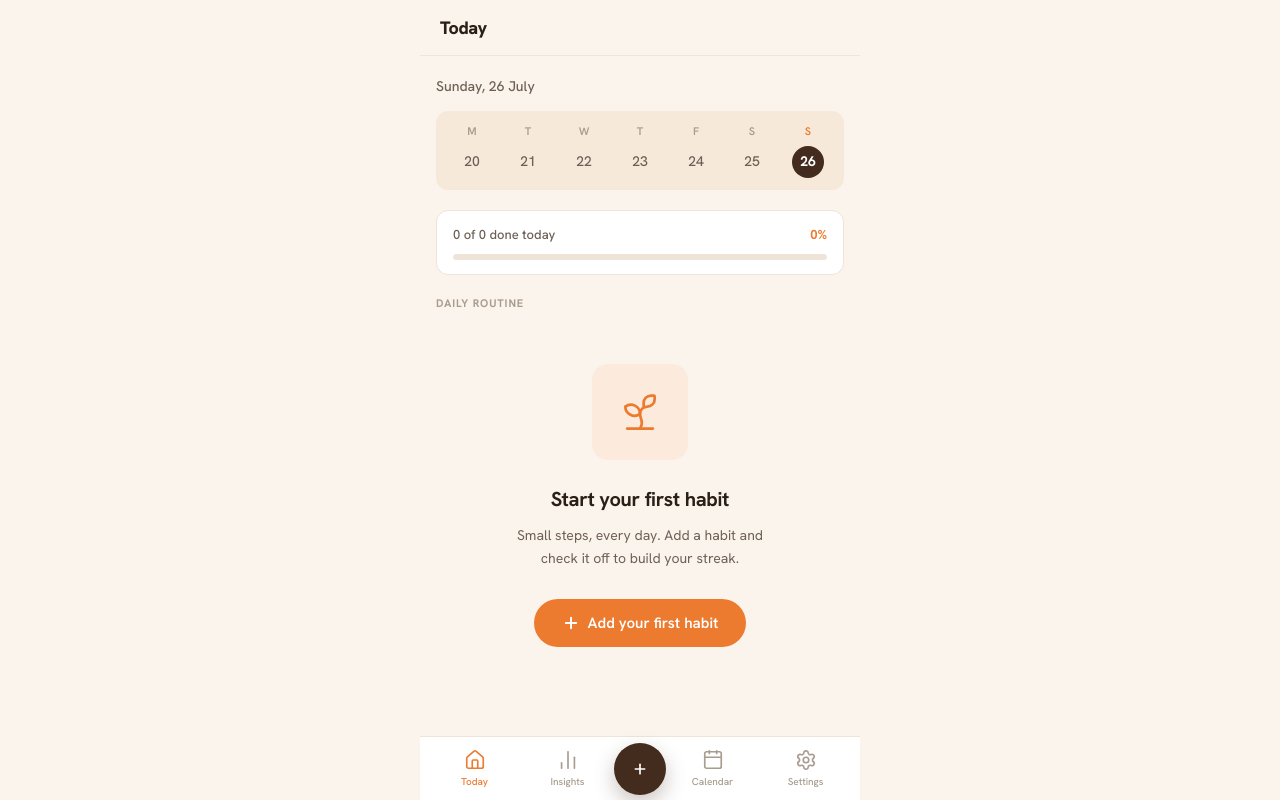
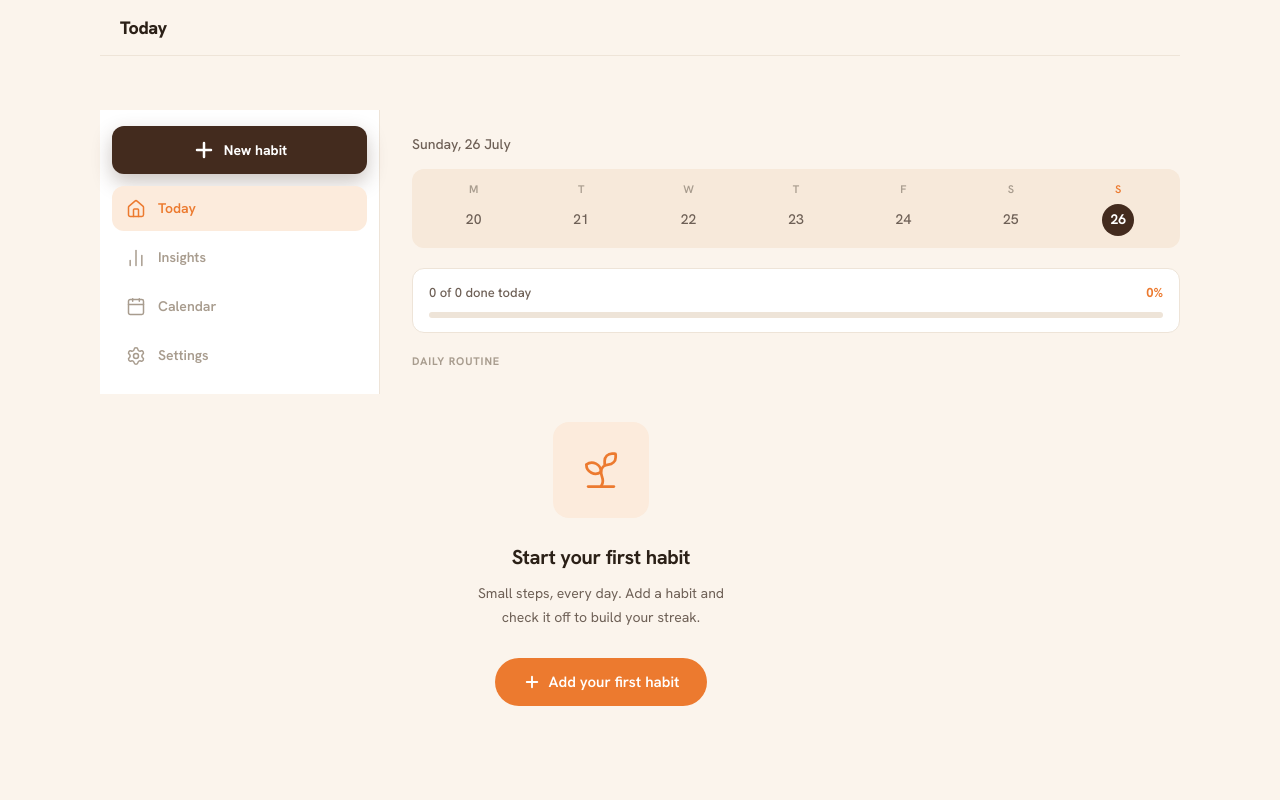
Before and after one commit to xtekkis/habit-tracker, a Flask app: page / in a window 1280 px wide. Run offline with Flask 3, Linux system fonts and the light colour scheme; data comes from the database, SQL or seed files in the repository; data that the repository does not hold is empty.

Commit message:
Added desktop two-column responsive layout

```diff
--- a/static/style.css
+++ b/static/style.css
@@ -2067,3 +2067,141 @@ html.no-scroll {
     from { opacity: 0; }
     to   { opacity: 1; }
 }
+
+/* Habit tile icon */
+
+.habit-tile svg { width: 22px; height: 22px; color: #fff; stroke-width: 2; }
+
+/* Icon picker */
+
+.icon-picker {
+    display: grid;
+    grid-template-columns: repeat(6, 1fr);
+    gap: 8px;
+    margin-bottom: 4px;
+}
+
+.icon-opt {
+    width: 100%;
+    aspect-ratio: 1;
+    border-radius: 12px;
+    background: var(--surface-2);
+    border: 1.5px solid var(--border);
+    color: var(--text-muted);
+    display: flex;
+    align-items: center;
+    justify-content: center;
+    cursor: pointer;
+    padding: 0;
+    transition: background .15s, border-color .15s, color .15s;
+}
+
+.icon-opt svg { width: 20px; height: 20px; stroke-width: 1.8; }
+
+.icon-opt.selected {
+    background: var(--primary-soft);
+    border-color: var(--primary);
+    color: var(--primary);
+}
+
+/* Color picker */
+
+.color-picker {
+    display: flex;
+    gap: 10px;
+    flex-wrap: wrap;
+    margin-bottom: 4px;
+}
+
+.color-opt {
+    width: 34px;
+    height: 34px;
+    border-radius: 50%;
+    border: none;
+    cursor: pointer;
+    padding: 0;
+    transition: box-shadow .15s;
+    flex-shrink: 0;
+}
+
+.color-opt.selected {
+    box-shadow: 0 0 0 2px #fff, 0 0 0 4px var(--text);
+}
+
+/* Desktop two-column layout (≥1024px) */
+
+@media (min-width: 1024px) {
+    .app-shell {
+        max-width: 1080px;
+        display: grid;
+        grid-template-columns: 280px 1fr;
+        gap: 32px;
+        align-items: start;
+    }
+
+    .top-bar {
+        grid-column: 1 / -1;
+        max-width: none;
+    }
+
+    .tab-bar {
+        position: static;
+        transform: none;
+        flex-direction: column;
+        height: auto;
+        width: 100%;
+        max-width: none;
+        justify-content: flex-start;
+        align-items: stretch;
+        gap: 4px;
+        padding: 16px 12px;
+        border-top: none;
+        border-right: 1px solid var(--border);
+        border-radius: 0;
+        box-shadow: none;
+        grid-column: 1;
+        grid-row: 2;
+    }
+
+    .tab-btn {
+        flex-direction: row;
+        justify-content: flex-start;
+        gap: 12px;
+        padding: 12px 14px;
+        font-size: 14px;
+        font-weight: 600;
+        border-radius: var(--radius-md);
+    }
+
+    .tab-btn.active { background: var(--primary-soft); }
+    .tab-btn svg { width: 20px; height: 20px; }
+
+    .tab-fab {
+        width: 100%;
+        height: 48px;
+        border-radius: var(--radius-md);
+        flex-direction: row;
+        gap: 8px;
+        order: -1;
+        margin-bottom: 8px;
+    }
+
+    .tab-fab::after {
+        content: 'New habit';
+        font-size: 14px;
+        font-weight: 700;
+    }
+
+    .page-content {
+        grid-column: 2;
+        grid-row: 2;
+        padding: 24px 0 40px;
+    }
+
+    .habit-list {
+        display: grid;
+        grid-template-columns: 1fr 1fr;
+        gap: 12px;
+        align-content: start;
+    }
+}
```
